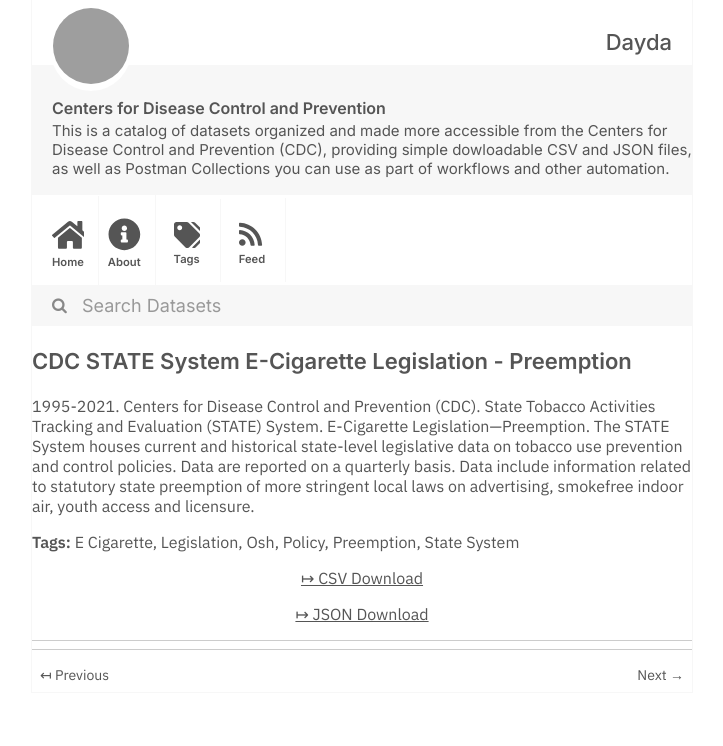
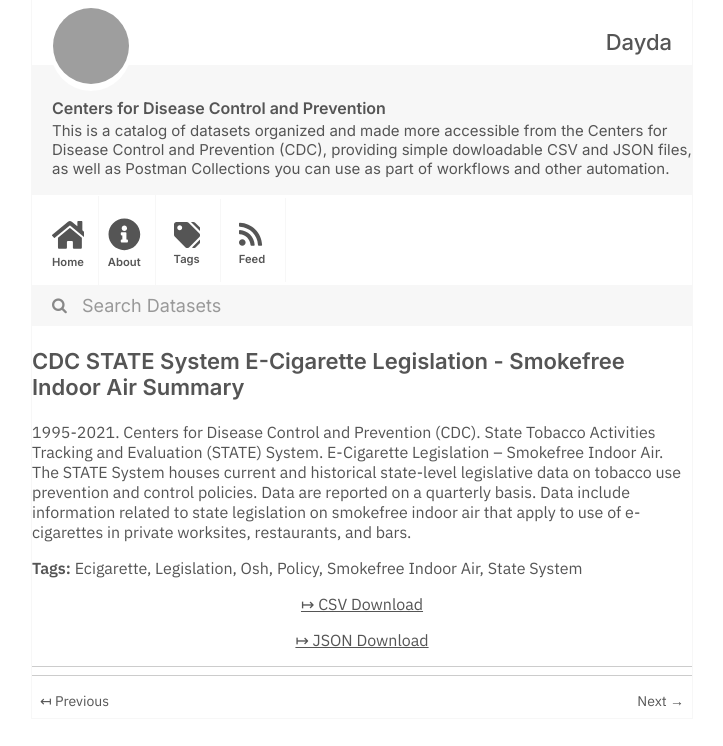
Before and after one commit to dayda-entities/centers-for-disease-control-and-prevention, a Jekyll site: the page built from _posts/2020-11-12-cdc-state-system-e-cigarette-l.md, in a window 1280 px wide, cut to the strip 0-746 px from the top of the page. Shown: the whole strip, without its empty margins (278-1001 px from the left). Built offline with Jekyll 4.4.1, drawn with Linux system fonts in a browser that asks for light colours; grey boxes are pictures that could not be loaded.

Commit message:
Publish Data

```diff
--- a/_posts/2020-11-12-cdc-state-system-e-cigarette-l.md
+++ b/_posts/2020-11-12-cdc-state-system-e-cigarette-l.md
@@ -1,20 +1,20 @@
 ---
-title: CDC STATE System E-Cigarette Legislation - Preemption
-created: '2020-11-12T12:15:42.371843'
-modified: '2021-04-21T19:32:44.736268'
+title: CDC STATE System E-Cigarette Legislation - Smokefree Indoor Air Summary
+created: '2020-11-12T12:14:55.254791'
+modified: '2021-04-21T19:27:34.808342'
 state: active
 type: dataset
 tags:
-  - E Cigarette
+  - Ecigarette
   - Legislation
   - Osh
   - Policy
-  - Preemption
+  - Smokefree Indoor Air
   - State System
 groups: []
-csv_url: 'https://data.cdc.gov/api/views/piju-vf3p/rows.csv?accessType=DOWNLOAD'
-json_url: 'https://data.cdc.gov/api/views/piju-vf3p/rows.json?accessType=DOWNLOAD'
+csv_url: 'https://data.cdc.gov/api/views/i8t6-whzd/rows.csv?accessType=DOWNLOAD'
+json_url: 'https://data.cdc.gov/api/views/i8t6-whzd/rows.json?accessType=DOWNLOAD'
 layout: post
 
 ---
-1995-2021. Centers for Disease Control and Prevention (CDC). State Tobacco Activities Tracking and Evaluation (STATE) System.  E-Cigarette Legislation—Preemption. The STATE System houses current and historical state-level legislative data on tobacco use prevention and control policies.  Data are reported on a quarterly basis. Data include information related to statutory state preemption of more stringent local laws on advertising, smokefree indoor air, youth access and licensure.
+1995-2021. Centers for Disease Control and Prevention (CDC). State Tobacco Activities Tracking and Evaluation (STATE) System. E-Cigarette Legislation – Smokefree Indoor Air. The STATE System houses current and historical state-level legislative data on tobacco use prevention and control policies. Data are reported on a quarterly basis. Data include information related to state legislation on smokefree indoor air that apply to use of e-cigarettes in private worksites, restaurants, and bars.
```
